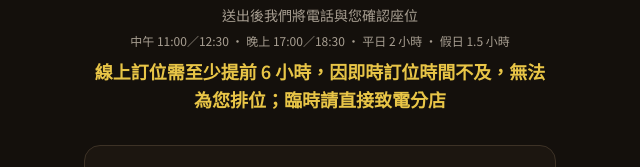
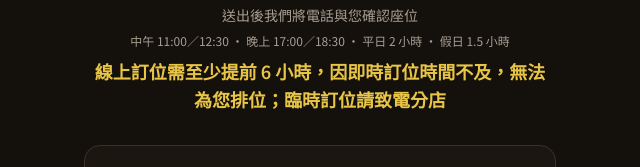
Before and after one commit to lydia124172-bot/ghostbreak, a website: page buff-steak/public/reserve.html in a window 1280 px wide. Shown: the part 152-319 px from the top of the page, 320-960 px from the left. Drawn offline with nearby package versions, Linux system fonts and the light colour scheme; no server answers.

Commit message:
Update reservation notice wording to call store for last-minute bookings
Co-authored-by: Cursor <cursoragent@cursor.com>

```diff
--- a/buff-steak/public/reserve.html
+++ b/buff-steak/public/reserve.html
@@ -33,7 +33,7 @@
     <h1 class="font-['Playfair_Display'] text-3xl mb-2 text-center">線上訂位</h1>
     <p class="text-mist text-sm text-center mb-2">送出後我們將電話與您確認座位</p>
     <p class="text-mist text-xs text-center mb-2" id="slotIntro">中午 11:00／12:30 · 晚上 17:00／18:30 · 平日 2 小時 · 假日 1.5 小時</p>
-    <p class="text-gold text-base sm:text-lg font-semibold text-center leading-relaxed mb-8 px-2">線上訂位需至少提前 6 小時，因即時訂位時間不及，無法為您排位；臨時請直接致電分店</p>
+    <p class="text-gold text-base sm:text-lg font-semibold text-center leading-relaxed mb-8 px-2">線上訂位需至少提前 6 小時，因即時訂位時間不及，無法為您排位；臨時訂位請致電分店</p>
 
     <form id="reserveForm" class="bg-panel border border-line rounded-2xl p-6 space-y-5">
       <div>
```
